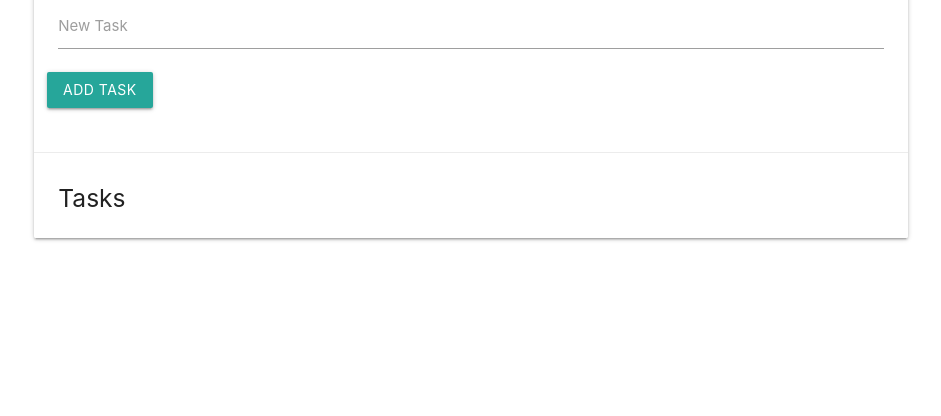
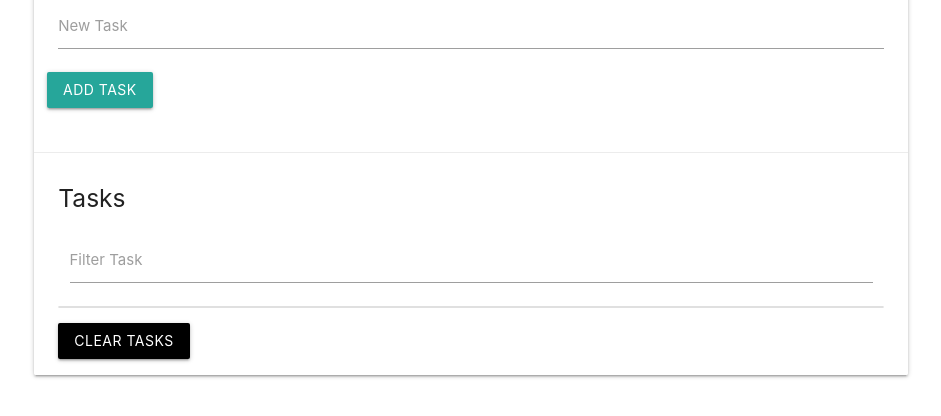
Before and after one commit to KrzysztofBalejko/Task-List, a plain HTML site: page index.html in a window 1280 px wide. Shown: the part 84-500 px from the top of the page, without its empty margins (169-1110 px from the left). Drawn offline with nearby package versions, Linux system fonts and the light colour scheme.

Commit message:
Markup completed. Added 'clear tasks' button & filter

```diff
--- a/index.html
+++ b/index.html
@@ -35,6 +35,12 @@
             </div>
             <div class="card-action">
               <h5 id="task-title">Tasks</h5>
+              <div class="input-field col s12">
+                <input type="text" name="filter" id="filter">
+                <label for="filter">Filter Task</label>
+              </div>
+                <ul class="collection"></ul>
+                <a href="#" class="clear-tasks btn black">Clear Tasks</a>
             </div>
           </div>
         </div>
```
